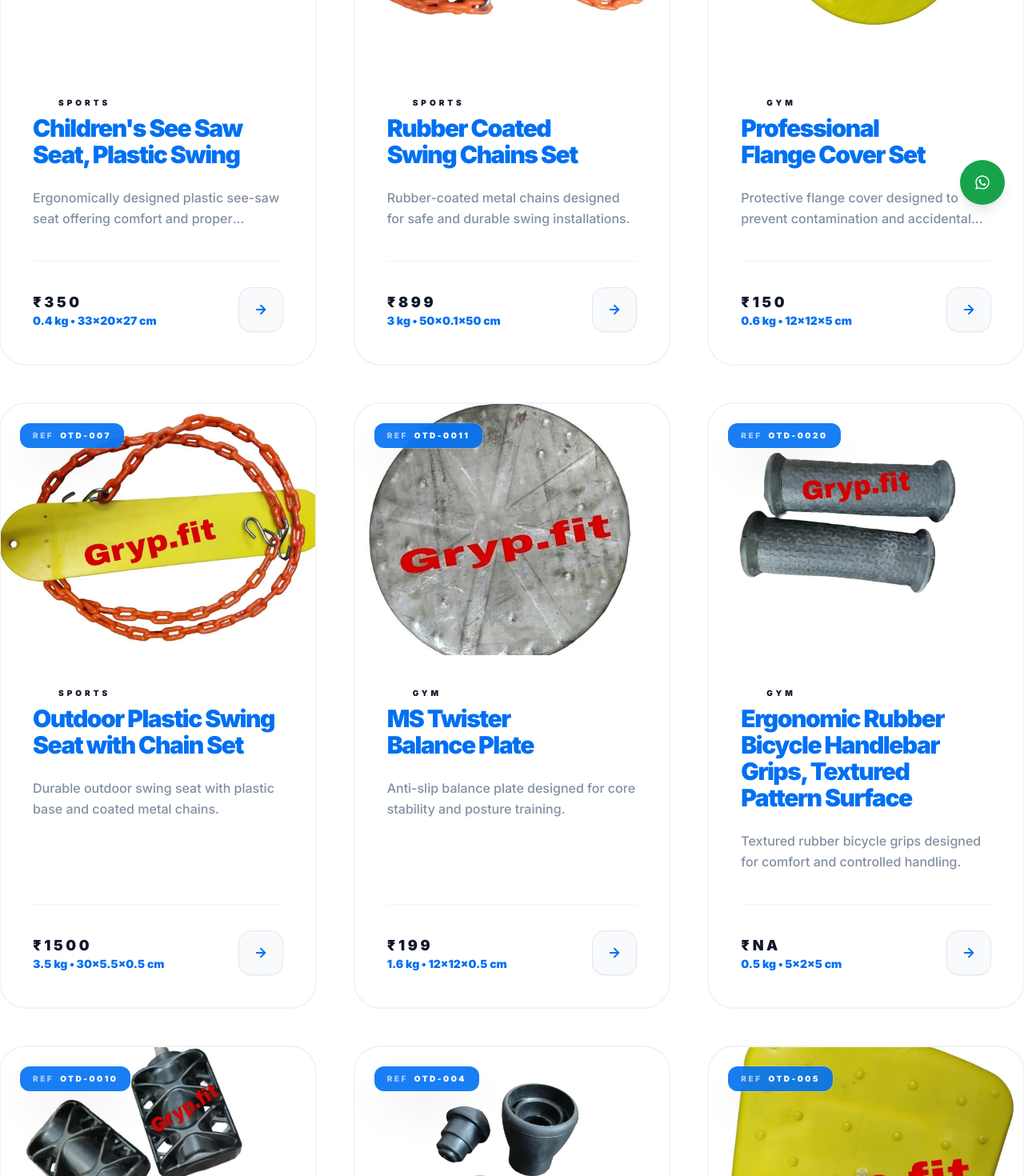
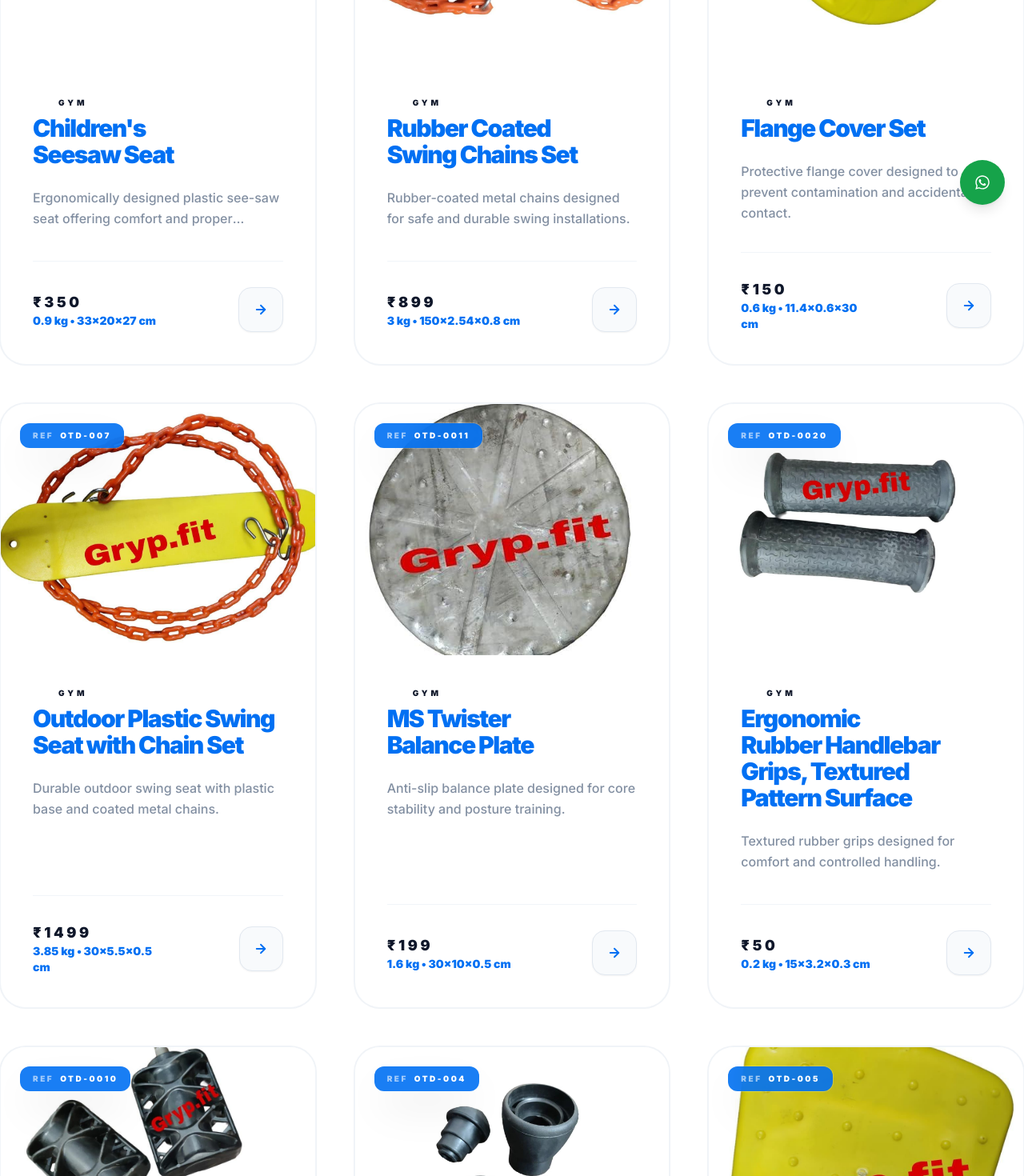
Before and after one commit to amolsinghal95/grypfitweb, a Next.js app: page /products in a window 1280 px wide. Shown: the part 520-1990 px from the top of the page at 80% size. Built offline with nearby package versions, Linux system fonts and the light colour scheme.

Commit message:
Modified products.json

```diff
--- a/data/products.json
+++ b/data/products.json
@@ -1,18 +1,18 @@
 [
   {
     "id": 1,
-    "title": "Children's See Saw Seat, Plastic Swing",
+    "title": "Children's Seesaw Seat",
     "sku": "OTD-001",
     "price": "₹350",
     "shortDescription": "Ergonomically designed plastic see-saw seat offering comfort and proper support during play.",
     "longDescription": "This plastic see-saw seat features a contoured ergonomic design to ensure comfortable seating for children. It is suitable for playground installations and replacement use, providing stability and support during regular outdoor play.",
-    "category": "Sports",
+    "category": "Gym",
     "image": "/products/id1.jpg",
-    "material": "Rubber Coated Steel",
-    "weight": { "value": 0.4, "unit": "kg" },
+    "material": "HDPE",
+    "weight": { "value": 0.9, "unit": "kg" },
     "dimensions": { "length": 33, "width": 20, "height": 27, "unit": "cm" },
     "colors": [
-      { "name": "Black", "hex": "#000000" },
+      { "name": "Yellow", "hex": "#FFD60A" },
       { "name": "Red", "hex": "#C1121F" }
     ]
   },
@@ -23,49 +23,47 @@
     "price": "₹899",
     "shortDescription": "Rubber-coated metal chains designed for safe and durable swing installations.",
     "longDescription": "These heavy-duty swing chains are coated with protective rubber to improve safety and comfort. They are rust-resistant and weatherproof, making them suitable for playgrounds, gardens, and tree-mounted swings.",
-    "category": "Sports",
+    "category": "Gym",
     "image": "/products/id2.jpeg",
     "material": "Rubber Coated Steel",
     "weight": { "value": 3, "unit": "kg" },
-    "dimensions": { "length": 50, "width": 0.1, "height": 50, "unit": "cm" },
+    "dimensions": { "length": 150, "width": 2.54, "height": 0.8, "unit": "cm" },
     "colors": [
-      { "name": "Dark Blue", "hex": "#1D3557" },
-      { "name": "Forest Green", "hex": "#2D6A4F" }
+      { "name": "Orange","hex": "#FF9500" }
     ]
   },
   {
     "id": 3,
-    "title": "Professional Flange Cover Set",
+    "title": "Flange Cover Set",
     "sku": "OTD-0012",
     "price": "₹150",
     "shortDescription": "Protective flange cover designed to prevent contamination and accidental contact.",
     "longDescription": "This flange cover helps protect industrial flanges from dust, debris, and environmental exposure. Its durable construction and secure-fit design allow easy installation while maintaining reliable protection.",
     "category": "Gym",
     "image": "/products/id3.jpeg",
-    "material": "Rubber Coated Steel",
+    "material": "PPCP",
     "weight": { "value": 0.6, "unit": "kg" },
-    "dimensions": { "length": 12, "width": 12, "height": 5, "unit": "cm" },
+    "dimensions": { "length": 11.4, "width": 0.6, "height": 30, "unit": "cm" },
     "colors": [
-      { "name": "Grey", "hex": "#6C757D" },
-      { "name": "Orange", "hex": "#F77F00" },
-      { "name": "White", "hex": "#FFFFFF" }
+      { "name": "Black", "hex": "#000000" },
+      { "name": "Yellow", "hex": "#FFD60A" },
+      { "name": "Red", "hex": "#C1121F" }
     ]
   },
   {
     "id": 4,
     "title": "Outdoor Plastic Swing Seat with Chain Set",
     "sku": "OTD-007",
-    "price": "₹1500",
+    "price": "₹1499",
     "shortDescription": "Durable outdoor swing seat with plastic base and coated metal chains.",
     "longDescription": "This outdoor swing seat is made from heavy-duty plastic and paired with coated metal chains. It is designed for long-term use in parks, gardens, and playground environments.",
-    "category": "Sports",
+    "category": "Gym",
     "image": "/products/id4.jpeg",
-    "material": "Rubber Coated Steel",
-    "weight": { "value": 3.5, "unit": "kg" },
+    "material": "Non-Breakable Industrial",
+    "weight": { "value": 3.85, "unit": "kg" },
     "dimensions": { "length": 30, "width": 5.5, "height": 0.5, "unit": "cm" },
     "colors": [
-      { "name": "Yellow", "hex": "#FFD60A" },
-      { "name": "Sky Blue", "hex": "#4CC9F0" }
+      { "name": "Yellow", "hex": "#FFD60A" }
     ]
   },
   {
@@ -77,303 +75,312 @@
     "longDescription": "This circular balance plate features an anti-slip surface to support controlled movement. It is suitable for gym workouts, yoga sessions, and physiotherapy-based balance exercises.",
     "category": "Gym",
     "image": "/products/id5.jpeg",
-    "material": "Rubber Coated Steel",
+    "material": "Mild Steel",
     "weight": { "value": 1.6, "unit": "kg" },
-    "dimensions": { "length": 12, "width": 12, "height": 0.5, "unit": "cm" },
+    "dimensions": { "length": 30, "width": 10, "height": 0.5, "unit": "cm" },
     "colors": [
-      { "name": "Purple", "hex": "#7209B7" },
-      { "name": "Mint Green", "hex": "#80ED99" }
+      {"name": "Steel Gray","hex": "#71797E"}
     ]
   },
   {
     "id": 6,
-    "title": "Ergonomic Rubber Bicycle Handlebar Grips, Textured Pattern Surface",
+    "title": "Ergonomic Rubber Handlebar Grips, Textured Pattern Surface",
     "sku": "OTD-0020",
-    "price": "₹NA",
-    "shortDescription": "Textured rubber bicycle grips designed for comfort and controlled handling.",
-    "longDescription": "These ergonomic handlebar grips are made from high-quality rubber for long-lasting use. The textured surface improves grip while reducing hand fatigue during extended cycling sessions.",
+    "price": "₹50",
+    "shortDescription": "Textured rubber grips designed for comfort and controlled handling.",
+    "longDescription": "These ergonomic handlebar grips are made from high-quality rubber for long-lasting use. The textured surface improves grip while reducing hand fatigue during extended exercising sessions.",
     "category": "Gym",
     "image": "/products/id6.jpg",
-    "material": "Rubber Coated Steel",
-    "weight": { "value": 0.5, "unit": "kg" },
-    "dimensions": { "length": 5, "width": 2, "height": 5, "unit": "cm" },
+    "material": "Synthetic Rubber",
+    "weight": { "value": 0.2, "unit": "kg" },
+    "dimensions": { "length": 15, "width": 3.2, "height": 0.3, "unit": "cm" },
     "colors": [
-      { "name": "Teal", "hex": "#2EC4B6" },
-      { "name": "Charcoal", "hex": "#343A40" },
-      { "name": "Crimson", "hex": "#9D0208" }
+      { "name": "Black", "hex": "#000000" }
     ]
   },
   {
     "id": 7,
-    "title": "Bicycle Pedals, Black Plastic",
+    "title": "Exercise Bike Pedals",
     "sku": "OTD-0010",
-    "price": "₹NA",
+    "price": "₹299",
     "shortDescription": "Lightweight plastic bicycle pedals with textured grip surface.",
     "longDescription": "These pedals are designed with standard threading for universal bicycle compatibility. The textured surface provides reliable traction in various riding conditions.",
     "category": "Gym",
     "image": "/products/id7.jpg",
-    "material": "Rubber Coated Steel",
+    "material": "ABS",
     "weight": { "value": 0.8, "unit": "kg" },
-    "dimensions": { "length": 6, "width": 4, "height": 0.2, "unit": "cm" },
+    "dimensions": { "length": 6.2, "width": 10, "height": 1.6, "unit": "cm" },
     "colors": [
-      { "name": "Olive Green", "hex": "#6A994E" },
-      { "name": "Steel Blue", "hex": "#468FAF" }
+      { "name": "Black", "hex": "#000000" }
     ]
   },
   {
     "id": 8,
     "title": "Heavy-Duty Arm Wheel Handle",
     "sku": "OTD-004",
-    "price": "₹NA",
+    "price": "₹30",
     "shortDescription": "Industrial arm wheel handle designed for precise manual control.",
     "longDescription": "This arm wheel handle provides smooth and stable control in machinery operations. Its durable construction ensures reliable torque handling in industrial environments.",
     "category": "Gym",
     "image": "/products/id8.jpg",
-    "material": "Rubber Coated Steel",
+    "material": "Non-Breakable Industrial",
     "weight": { "value": 0.1, "unit": "kg" },
     "dimensions": { "length": 2, "width": 2, "height": 0.2, "unit": "cm" },
     "colors": [
-      { "name": "Silver", "hex": "#CED4DA" },
-      { "name": "Maroon", "hex": "#800F2F" }
+      { "name": "Yellow", "hex": "#FFD60A" },
+      { "name": "Red", "hex": "#C1121F" },
+      { "name": "Black", "hex": "#000000" }
     ]
   },
   {
     "id": 9,
     "title": "Outdoor Chest Press Seat",
     "sku": "OTD-005",
-    "price": "₹NA",
+    "price": "₹249",
     "shortDescription": "Ergonomic chest press seat designed for outdoor gym equipment.",
     "longDescription": "This chest press seat is built for outdoor gym installations and regular use. It provides stable support and comfort while withstanding weather exposure.",
     "category": "Gym",
     "image": "/products/id9.jpg",
-    "material": "Rubber Coated Steel",
+    "material": "Non-Breakable Industrial",
     "weight": { "value": 0.2, "unit": "kg" },
-    "dimensions": { "length": 12, "width": 11, "height": 0.1, "unit": "cm" },
+    "dimensions": { "length": 37.5, "width": 30, "height": 0.7, "unit": "cm" },
     "colors": [
-      { "name": "Navy Blue", "hex": "#03045E" },
-      { "name": "Sand", "hex": "#E9C46A" }
+      { "name": "Yellow", "hex": "#FFD60A" },
+      { "name": "Black", "hex": "#000000" }
     ]
   },
   {
     "id": 10,
     "title": "Outdoor Leg Press Paddle",
     "sku": "OTD-006",
-    "price": "₹NA",
+    "price": "₹99",
     "shortDescription": "Anti-slip paddle designed for outdoor leg press equipment.",
     "longDescription": "This plastic leg press paddle features a perforated surface for improved grip. It is lightweight and suitable for use in outdoor gym and stepper machines.",
     "category": "Gym",
     "image": "/products/id10.jpg",
-    "material": "Rubber Coated Steel",
-    "weight": { "value": 0.1, "unit": "kg" },
-    "dimensions": { "length": 13, "width": 4, "height": 1, "unit": "cm" },
+    "material": "PPCP",
+    "weight": { "value": 0.6, "unit": "kg" },
+    "dimensions": { "length": 32.5, "width": 15, "height": 1.5, "unit": "cm" },
     "colors": [
-      { "name": "Lime Green", "hex": "#AACC00" },
-      { "name": "Graphite", "hex": "#495057" }
+      { "name": "Yellow", "hex": "#FFD60A" },
+      { "name": "Red", "hex": "#C1121F" },
+      { "name": "Black", "hex": "#000000" }
     ]
   },
   {
     "id": 11,
     "title": "Rubber Garden Swing Seat",
     "sku": "OTD-008",
-    "price": "₹NA",
+    "price": "₹699",
     "shortDescription": "Weather-resistant rubber swing seat designed for garden use.",
     "longDescription": "This rubber swing seat is paired with coated chains to improve safety and durability. It is suitable for gardens, patios, and outdoor recreational spaces.",
     "category": "Gym",
     "image": "/products/id11(1).jpg",
-    "material": "Rubber Coated Steel",
+    "material": "Rubber In Nylon Canvas",
     "weight": { "value": 3.9, "unit": "kg" },
-    "dimensions": { "length": 35, "width": 5.5, "height": 0.1, "unit": "cm" },
+    "dimensions": { "length": 90, "width": 14, "height": 1, "unit": "cm" },
     "colors": [
-      { "name": "Brown", "hex": "#6F4E37" },
-      { "name": "Mustard", "hex": "#E09F3E" }
+      { "name": "Black", "hex": "#000000" }
     ]
   },
   {
     "id": 12,
     "title": "Climbing Holds Set (12 pcs)",
     "sku": "OTD-009",
-    "price": "₹NA",
+    "price": "₹1149",
     "shortDescription": "Set of twelve colorful climbing holds with mounting hardware.",
     "longDescription": "This climbing hold set is made from durable polyurethane for secure grip. It includes mounting hardware for safe installation in gyms, schools, or play areas.",
     "category": "Sports",
     "image": "/products/id12(1).jpg",
-    "material": "Rubber Coated Steel",
+    "material": "PU",
     "weight": { "value": 1.5, "unit": "kg" },
-    "dimensions": { "length": 4, "width": 2, "height": 0.2, "unit": "cm" },
+    "dimensions": { "length": 10, "width": 5, "height": 0.5, "unit": "cm" },
     "colors": [
-      { "name": "Pink", "hex": "#FF70A6" },
-      { "name": "Aqua", "hex": "#00F5D4" },
-      { "name": "Purple", "hex": "#8338EC" }
+      { "name": "Yellow", "hex": "#FFD60A" },
+      { "name": "Red", "hex": "#C1121F" },
+      { "name": "Black", "hex": "#000000" },
+      { "name": "Blue","hex": "#007BFF"},
+      { "name": "Green","hex": "#28A745"},
+      { "name": "Orange","hex": "#FF9500"}
     ]
   },
   {
     "id": 14,
-    "title": "Ergonomic Plastic Bicycle Handlebar Grips, Textured Pattern Surface",
+    "title": "Ergonomic Plastic Exercise Handlebar Grips, Textured Pattern Surface",
     "sku": "OTD-0019",
-    "price": "₹NA",
+    "price": "₹59",
     "shortDescription": "Durable plastic handlebar grips offering stable grip and control.",
     "longDescription": "These bicycle handlebar grips are manufactured from quality plastic material. The textured surface enhances grip stability while supporting comfortable riding.",
     "category": "Gym",
     "image": "/products/id14.jpg",
-    "material": "Rubber Coated Steel",
-    "weight": { "value": 0.5, "unit": "kg" },
-    "dimensions": { "length": 5, "width": 2, "height": 5, "unit": "cm" },
+    "material": "Non-Breakable Industrial",
+    "weight": { "value": 0.15, "unit": "kg" },
+    "dimensions": { "length": 15, "width": 3.2, "height": 0.3, "unit": "cm" },
     "colors": [
-      { "name": "Indigo", "hex": "#3A0CA3" },
-      { "name": "Peach", "hex": "#FFB703" }
+      { "name": "Yellow", "hex": "#FFD60A" },
+      { "name": "Red", "hex": "#C1121F" },
+      { "name": "Black", "hex": "#000000" }
     ]
   },
   {
     "id": 15,
     "title": "Outdoor Top Cap",
     "sku": "OTD-0021",
-    "price": "₹NA",
-    "shortDescription": "High-visibility outdoor top cap designed for safety applications.",
-    "longDescription": "This outdoor top cap is designed for use in construction and industrial environments. Its bright color improves visibility while supporting general safety compliance.",
+    "price": "₹29",
+    "shortDescription": "Outdoor top cap designed for safety applications.",
+    "longDescription": "This outdoor top cap is designed for use in construction and industrial environments.",
     "category": "Gym",
     "image": "/products/id15.jpg",
-    "material": "Rubber Coated Steel",
+    "material": "Non-Breakable Industrial",
     "weight": { "value": 0.1, "unit": "kg" },
-    "dimensions": { "length": 4, "width": 4, "height": 4, "unit": "cm" },
+    "dimensions": { "length": 8.8, "width": 8.8, "height": 0.2, "unit": "cm" },
     "colors": [
-      { "name": "Safety Orange", "hex": "#F48C06" },
-      { "name": "Neon Green", "hex": "#38B000" }
+      { "name": "Yellow", "hex": "#FFD60A" },
+      { "name": "Red", "hex": "#C1121F" },
+      { "name": "Black", "hex": "#000000" }
     ]
   },
   {
     "id": 16,
-    "title": "MS - Seat Anti-Slip Exercise Mat, Grey Textured Surface with Raised Dots, Fitness Training Pad",
+    "title": "MS - Seat Anti-Slip, Grey Textured Surface with Raised Dots",
     "sku": "OTD-0024",
-    "price": "₹NA",
-    "shortDescription": "Anti-slip exercise mat designed to enhance stability during workouts.",
-    "longDescription": "This exercise mat features a textured surface with raised dots for improved traction. It helps prevent movement during yoga, pilates, and general fitness training.",
+    "price": "₹199",
+    "shortDescription": "Anti-slip exercise seat designed to enhance stability during workouts.",
+    "longDescription": "This exercise seat features a textured surface with raised dots for improved traction. It helps prevent movement during general fitness training.",
     "category": "Gym",
     "image": "/products/id16.jpg",
-    "material": "Rubber Coated Steel",
-    "weight": { "value": 1.5, "unit": "kg" },
-    "dimensions": { "length": 12, "width": 10, "height": 0.2, "unit": "cm" },
+    "material": "Mild Steel",
+    "weight": { "value": 1.6, "unit": "kg" },
+    "dimensions": { "length": 30.5, "width": 25, "height": 0.5, "unit": "cm" },
     "colors": [
-      { "name": "Ash Grey", "hex": "#ADB5BD" },
-      { "name": "Ocean Blue", "hex": "#0077B6" }
+      {"name": "Steel Gray","hex": "#71797E"}
     ]
   },
   {
     "id": 17,
-    "title": "Marry go Round Plastic Seat",
+    "title": "Merry Go Round Seat",
     "sku": "OTD-0026",
-    "price": "₹NA",
-    "shortDescription": "Plastic seating component designed for merry-go-round installations.",
-    "longDescription": "These plastic seats are designed for use in merry-go-round play equipment. They offer durability and visibility for safe use in playground environments.",
+    "price": "₹549",
+    "shortDescription": "FRP seating component designed for merry-go-round installations.",
+    "longDescription": "These FRP seats are designed for use in merry-go-round play equipment. They offer durability and visibility for safe use in playground environments.",
     "category": "Sports",
     "image": "/products/id17.jpg",
-    "material": "Rubber Coated Steel",
+    "material": "FRP",
     "weight": { "value": 1.2, "unit": "kg" },
-    "dimensions": { "length": 14, "width": 12, "height": 3, "unit": "cm" },
+    "dimensions": { "length": 35.5, "width": 30.48, "height": 7.6, "unit": "cm" },
     "colors": [
-      { "name": "Red Orange", "hex": "#E85D04" },
-      { "name": "Turquoise", "hex": "#06D6A0" }
+      { "name": "Yellow", "hex": "#FFD60A" },
+      { "name": "Red", "hex": "#C1121F" },
+      { "name": "Blue","hex": "#007BFF"}
     ]
   },
   {
     "id": 18,
-    "title": "Blow Moduling Plastic Seat",
+    "title": "Double Layer Blow Mouldling Plastic Seat",
     "sku": "OTD-0025",
-    "price": "₹NA",
+    "price": "₹449",
     "shortDescription": "Blow-moulded plastic seat suitable for indoor and outdoor use.",
     "longDescription": "This plastic seat is manufactured using blow moulding technology for durability. It features a textured surface and mounting points for secure installation.",
     "category": "Gym",
     "image": "/products/id18.jpg",
-    "material": "Rubber Coated Steel",
+    "material": "HDPE , LDPE",
     "weight": { "value": 0.9, "unit": "kg" },
-    "dimensions": { "length": 12, "width": 12, "height": 0.2, "unit": "cm" },
+    "dimensions": { "length": 30.5, "width": 30.5, "height": 0.5, "unit": "cm" },
     "colors": [
-      { "name": "Cyan", "hex": "#00B4D8" },
-      { "name": "Warm Grey", "hex": "#8D99AE" }
+      { "name": "Yellow", "hex": "#FFD60A" },
+      { "name": "Red", "hex": "#C1121F" },
+      { "name": "Black", "hex": "#000000" }
     ]
   },
   {
     "id": 19,
     "title": "World's Fastest Ball Thrower (Adjustment)",
     "sku": "OTD-0031",
-    "price": "₹NA",
+    "price": "₹189",
     "shortDescription": "Ergonomic ball thrower designed to maximise throwing distance.",
     "longDescription": "This ball thrower features a curved handle to enhance throwing range with minimal effort. The textured grip ensures comfortable handling during extended play sessions.",
     "category": "Sports",
     "image": "/products/id19.jpg",
-    "material": "Rubber Coated Steel",
+    "material": "Non-Breakable",
     "weight": { "value": 0.5, "unit": "kg" },
-    "dimensions": { "length": 20, "width": 2, "height": 0.2, "unit": "cm" },
+    "dimensions": { "length": 50, "width": 5, "height": 0.5, "unit": "cm" },
     "colors": [
-      { "name": "Electric Blue", "hex": "#3A86FF" },
-      { "name": "Bright Yellow", "hex": "#FFBE0B" }
+      { "name": "White", "hex": "#FFFFFF" },
+      { "name": "Red", "hex": "#C1121F" },
+      { "name": "Black", "hex": "#000000" },
+      { "name": "Blue", "hex": "#007BFF" }
     ]
   },
   {
     "id": 20,
     "title": "World's Fastest Ball Thrower (Plain)",
     "sku": "OTD-0034",
-    "price": "₹NA",
+    "price": "₹69",
     "shortDescription": "Side-arm cricket ball thrower designed for batting practice.",
     "longDescription": "This side-arm cricket ball thrower simulates realistic bowling actions. It supports consistent deliveries to improve batting timing and reaction speed.",
     "category": "Sports",
     "image": "/products/id20.jpg",
-    "material": "Rubber Coated Steel",
+    "material": "Non-Breakable",
     "weight": { "value": 0.3, "unit": "kg" },
-    "dimensions": { "length": 18, "width": 0.2, "height": 0.2, "unit": "cm" },
+    "dimensions": { "length": 50, "width": 5, "height": 0.5, "unit": "cm" },
     "colors": [
-      { "name": "Jet Black", "hex": "#212529" },
-      { "name": "Royal Blue", "hex": "#1D4ED8" }
+      { "name": "White", "hex": "#FFFFFF" },
+      { "name": "Red", "hex": "#C1121F" },
+      { "name": "Black", "hex": "#000000" },
+      { "name": "Blue", "hex": "#007BFF" }
     ]
   },
   {
     "id": 21,
     "title": "Gym Cable Ball Stopper Replacement, Lifting Cable Joint Part",
     "sku": "IND-002",
-    "price": "₹NA",
+    "price": "₹25",
     "shortDescription": "Durable nylon ball stopper designed for secure cable positioning in gym machines.",
     "longDescription": "This gym cable ball stopper features a 40 mm diameter with a 10 mm center hole for secure cable fit. Made from high-quality hard nylon, it provides impact resistance and long-term durability for regular gym use.",
     "category": "Gym",
     "image": "/products/id21.jpg",
-    "material": "Rubber Coated Steel",
+    "material": "Non-Breakable Industrial",
     "weight": { "value": 0.05, "unit": "kg" },
-    "dimensions": { "length": 2, "width": 2, "height": 2, "unit": "cm" },
+    "dimensions": { "length": 5, "width": 5, "height": 5, "unit": "cm" },
     "colors": [
-      { "name": "Ivory", "hex": "#F8F9FA" },
-      { "name": "Dark Grey", "hex": "#495057" }
+      { "name": "White", "hex": "#FFFFFF" },
+      { "name": "Black", "hex": "#000000" }
     ]
   },
   {
     "id": 22,
-    "title": "Industrial Round Handle Bolt with Yellow Grip",
+    "title": "Round Handle Catcher Lock With Grip",
     "sku": "IND-001",
-    "price": "₹NA",
+    "price": "₹49",
     "shortDescription": "Round-handle bolt with plastic grip for secure fastening in gym and industrial equipment.",
     "longDescription": "This round-handle bolt features a yellow plastic grip for easy handling and a metal threaded shaft for reliable fastening. Suitable for gym machines and industrial mounting applications.",
     "category": "Gym",
     "image": "/products/id22.jpg",
-    "material": "Rubber Coated Steel",
+    "material": "Mild Steel",
     "weight": { "value": 0.1, "unit": "kg" },
-    "dimensions": { "length": 3, "width": 0.1, "height": 0.2, "unit": "cm" },
+    "dimensions": { "length": 7.5, "width": 0.25, "height": 0.5, "unit": "cm" },
     "colors": [
       { "name": "Yellow", "hex": "#FFD60A" },
-      { "name": "Graphite Grey", "hex": "#6C757D" }
+      { "name": "Red", "hex": "#C1121F" },
+      { "name": "Black", "hex": "#000000" }
     ]
   },
   {
     "id": 23,
-    "title": "T Shape Capture Lock Spring, 3 Inch",
+    "title": "T Shape Catcher Spring Lock, 3 Inch",
     "sku": "IND-006",
-    "price": "₹NA",
-    "shortDescription": "3-inch T-shape capture lock spring for secure gym machine assembly.",
-    "longDescription": "This 3-inch T shape capture lock spring is designed to provide secure locking in gym machines. Built with durable material, it ensures stability during regular equipment use.",
+    "price": "₹49",
+    "shortDescription": "3-inch T-shape catcher lock spring for secure gym machine assembly.",
+    "longDescription": "This 3-inch T shape catcher lock spring is designed to provide secure locking in gym machines. Built with durable material, it ensures stability during regular equipment use.",
     "category": "Gym",
     "image": "/products/id23.jpg",
-    "material": "Rubber Coated Steel",
+    "material": "Mild Steel",
     "weight": { "value": 0.1, "unit": "kg" },
-    "dimensions": { "length": 3, "width": 0.2, "height": 0.2, "unit": "cm" },
+    "dimensions": { "length": 7.5, "width": 0.25, "height": 0.5, "unit": "cm" },
     "colors": [
-      { "name": "Metallic Grey", "hex": "#ADB5BD" },
-      { "name": "Deep Blue", "hex": "#023E8A" }
+      { "name": "Yellow", "hex": "#FFD60A" },
+      { "name": "Red", "hex": "#C1121F" },
+      { "name": "Black", "hex": "#000000" }
     ]
   }
 ]
```
Also changed, not shown: components/Header.tsx (+12 -6 lines), components/ProductModal.tsx (+0 -8 lines).
